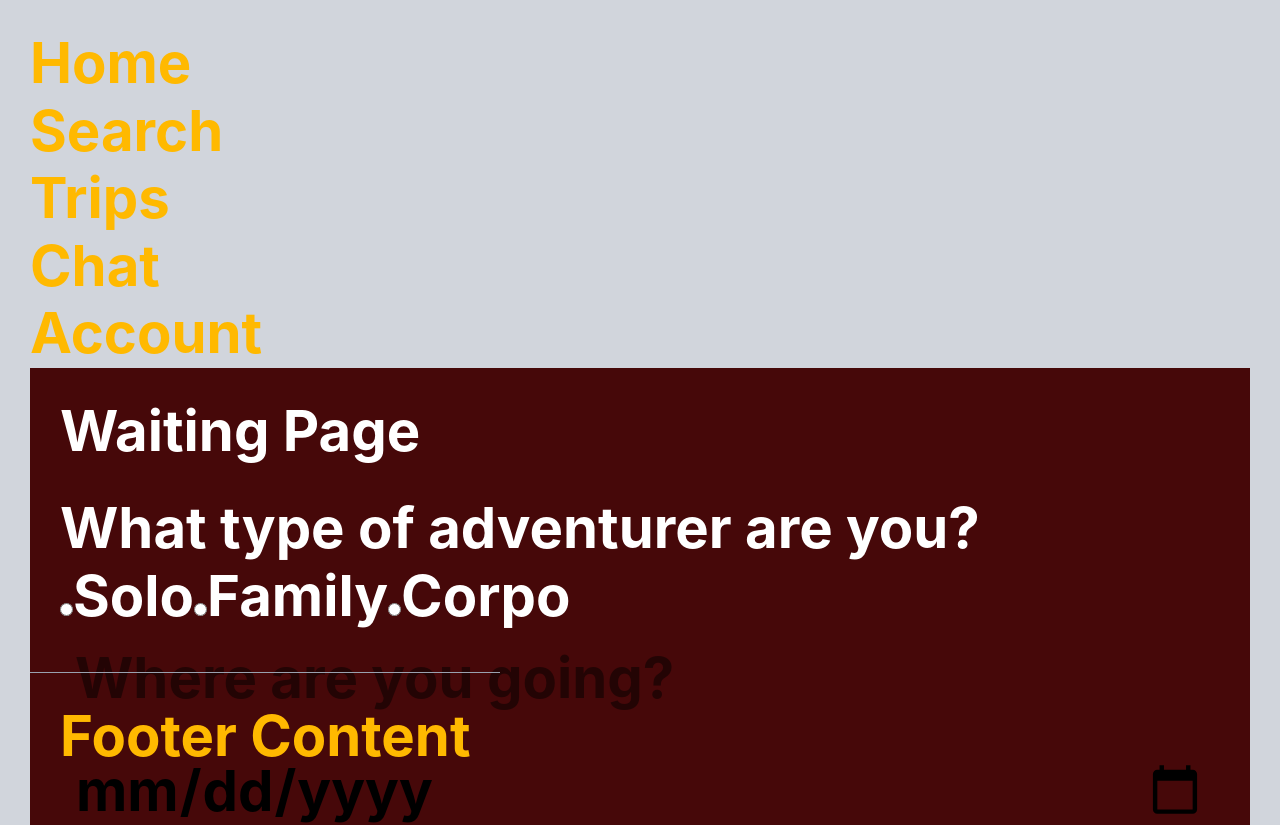
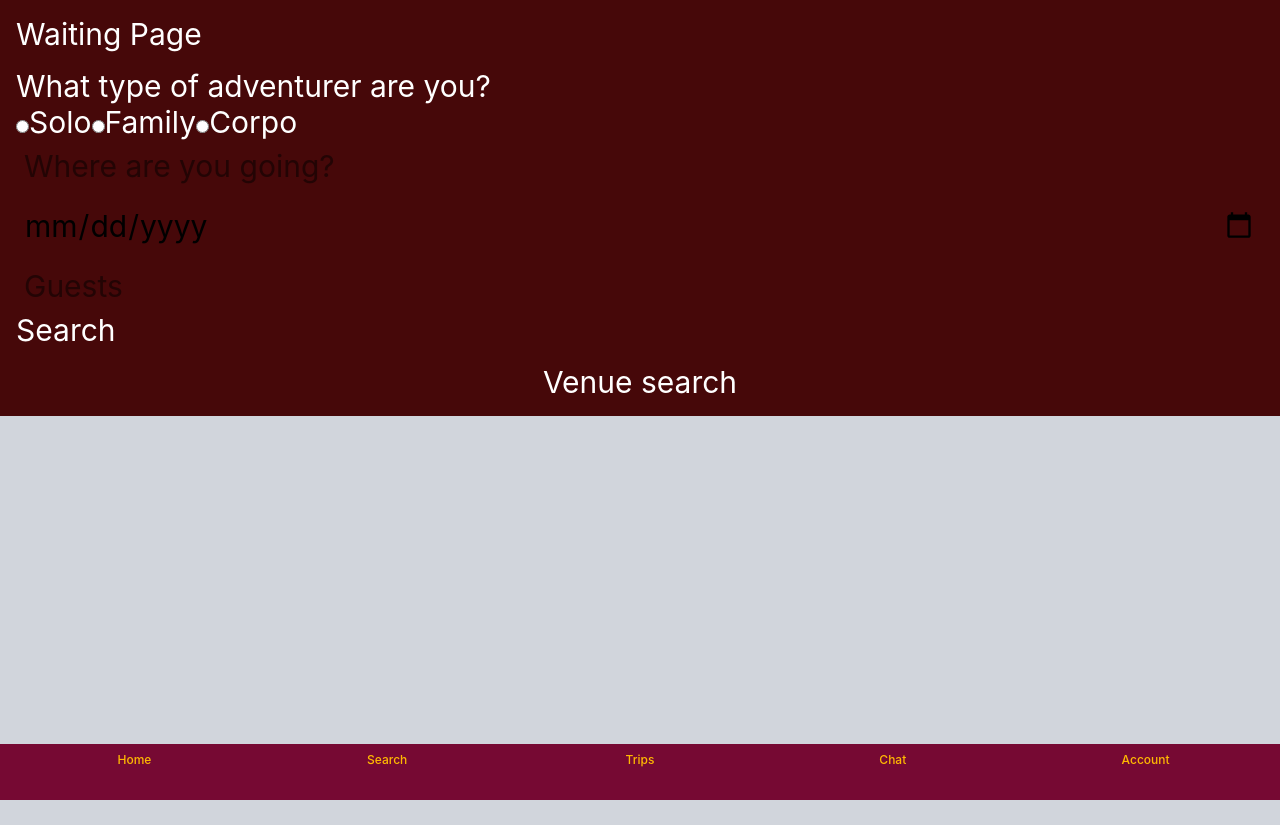
Before and after one commit to nicolaibye/fed2-pe2, a React (Vite) app: page / in a window 1280 px wide. Shown: the top 825 px of the page. After the commit the page ends 800 px from the top, so only its background shows below. Built offline with nearby package versions, Linux system fonts and the light colour scheme.

Commit message:
Minor nav updates and tailwind theme add

```diff
--- a/src/comp/Footer/index.tsx
+++ b/src/comp/Footer/index.tsx
@@ -1,6 +1,6 @@
 function Footer() {
   return (
-    <footer className="text-amber-400 text-3xl">
+    <footer className="text-amber-400 text-3xl hidden">
       <p>Footer Content</p>
     </footer>
   );
--- a/src/comp/Nav/index.tsx
+++ b/src/comp/Nav/index.tsx
@@ -2,9 +2,9 @@ import { Link } from "react-router";
 
 function Nav() {
   return (
-    <nav>
-      <ul>
-        <li>
+    <nav className="fixed bottom-0 left-0 w-full bg-hdRed h-14 text-center font-medium">
+      <ul className="flex p-2 text-xs">
+        <li className="flex-1">
           <Link to="/">
             <div>
               <img src="" alt="" />
@@ -12,7 +12,7 @@ function Nav() {
             </div>
           </Link>
         </li>
-        <li>
+        <li className="flex-1">
           <Link to="/venue">
             <div>
               <img src="" alt="" />
@@ -20,19 +20,19 @@ function Nav() {
             </div>
           </Link>
         </li>
-        <li>
+        <li className="flex-1">
           <div>
             <img src="" alt="" />
             <p>Trips</p>
           </div>
         </li>
-        <li>
+        <li className="flex-1">
           <div>
             <img src="" alt="" />
             <p>Chat</p>
           </div>
         </li>
-        <li>
+        <li className="flex-1">
           <Link to="/account">
             <div>
               <img src="" alt="" />
--- a/src/index.css
+++ b/src/index.css
@@ -1,11 +1,22 @@
 @import "tailwindcss";
 
+@theme {
+  --color-hdRed: #760933;
+  --color-hdRedAccent: #6e002b;
+  --color-hdOrange: #ec4e20;
+  --color-hdYellow: #ff9505;
+  --color-hdWhite: #f4ede9;
+  --color-hdBlack: #23191d;
+
+  --font-sans: "Inter", sans-serif;
+}
+
 :root {
-  @apply font-sans font-bold text-3xl;
+  @apply font-sans;
 }
 
 body {
-  @apply bg-gray-300 text-gray-900 dark:bg-gray-900 dark:text-gray-100 p-4;
+  @apply bg-gray-300 text-gray-900 dark:bg-gray-900 dark:text-gray-100;
 }
 
 footer {
```
